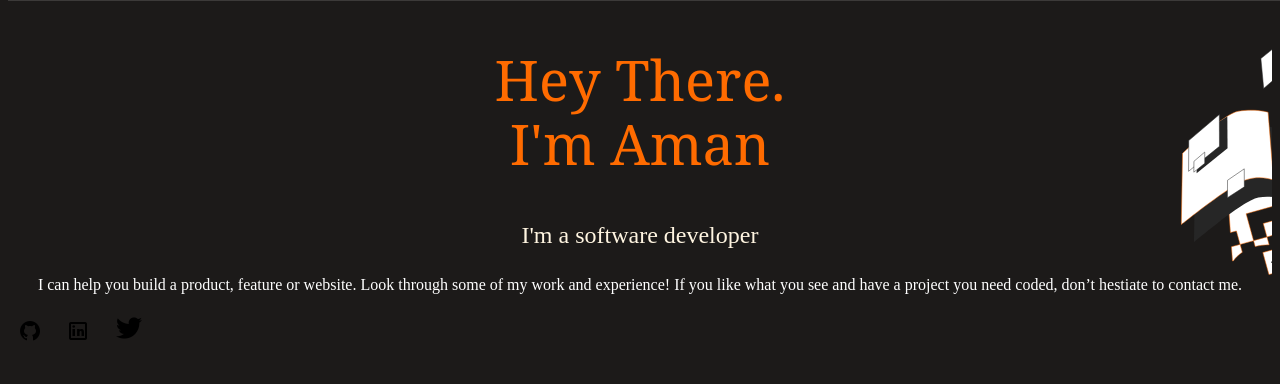
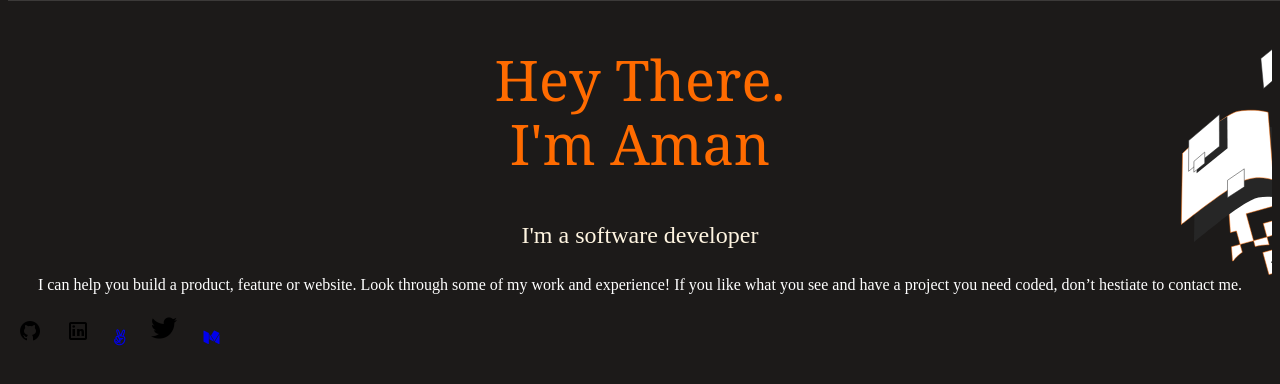
Before and after one commit to SyedAman10/Portfolio-mobile-version-skeleton, a plain HTML site: page index.html in a window 1280 px wide. Shown: the part 34-418 px from the top of the page. Drawn offline with Linux system fonts and the light colour scheme.

Commit message:
Updated Index file

```diff
--- a/index.html
+++ b/index.html
@@ -30,8 +30,14 @@
             <li>
                 <a rel="noopener" href="https://www.linkedin.com/in/syed-aman-ullah-238500196/" target="_blank"><img class="icon-link" src="assets/link.png" alt="Link to Linkedin profile"></a>
             </li>
+             <li>
+                <a href="#" class="icon3"><i class="fa fa-angellist" aria-hidden="true"></i></a>
+            </li>
             <li>
                 <a rel="noopener" href="https://twitter.com/SyedAman9248" target="_blank"><img class="icon-link" src="assets/twitter.png" alt="Link to Twitter profile"></a>
+            </li>
+            <li>
+                <a href="#" class="icon5"><i class="fa fa-medium" aria-hidden="true"></i></a>
             </li>
         </ul>
 
```
